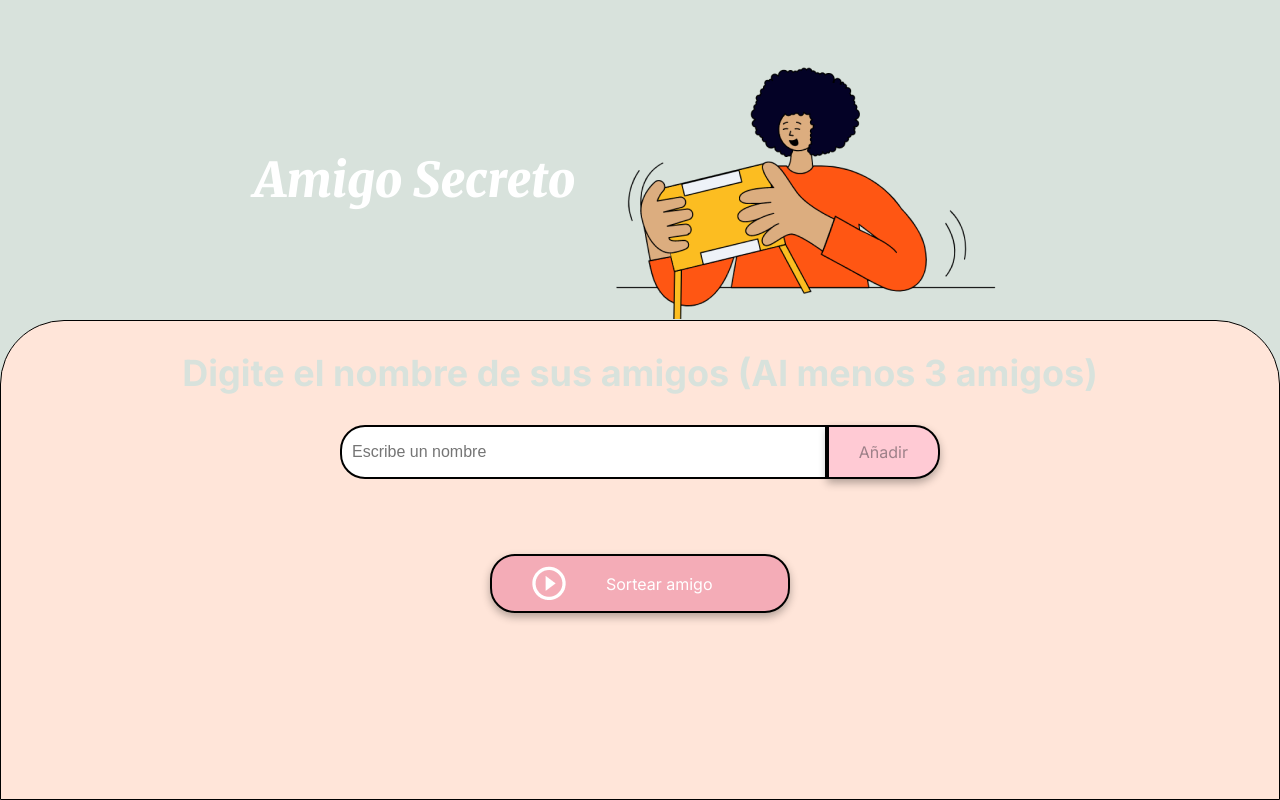
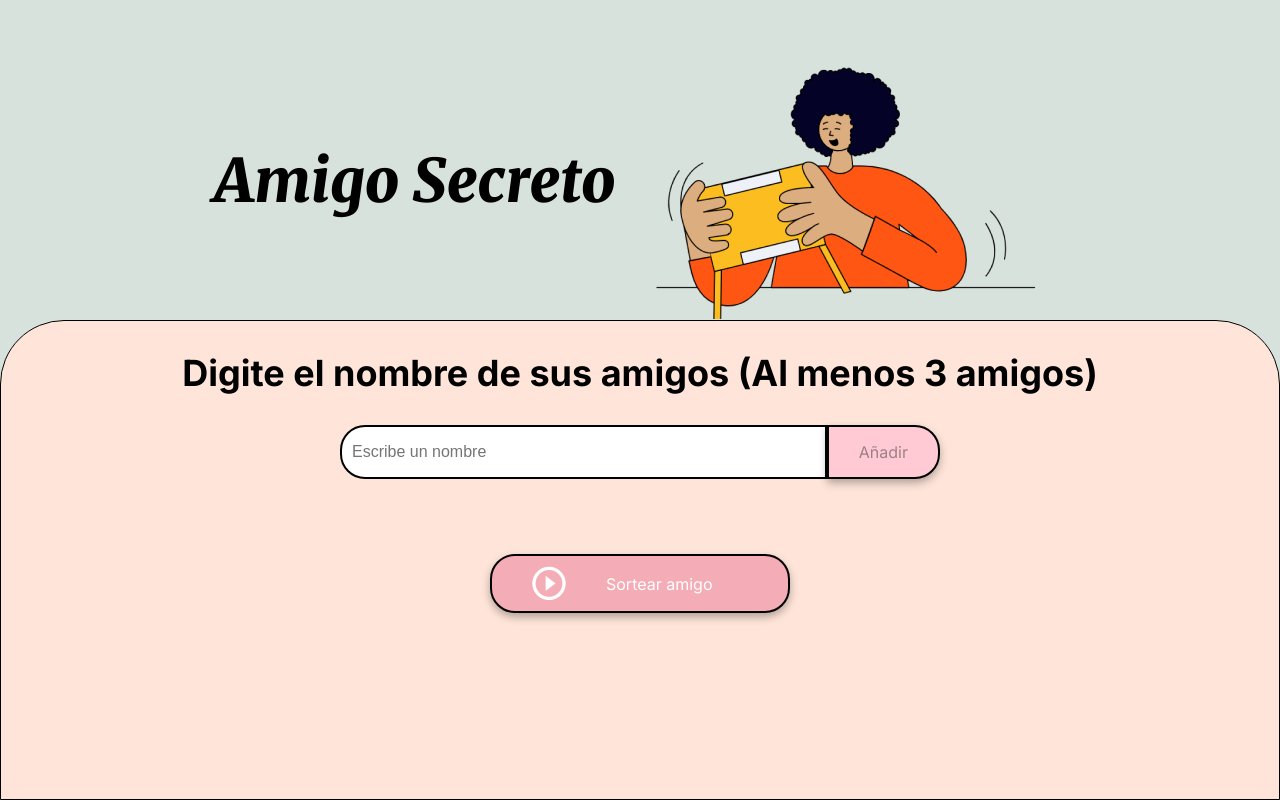
Before and after one commit to Brycoder1/CHALLENGE-AMIGO-SORTEADO, a plain HTML site: page index.html in a window 1280 px wide. Drawn offline with Linux system fonts and the light colour scheme.

Commit message:
Update style.css
Color of the titles changed

```diff
--- a/style.css
+++ b/style.css
@@ -54,18 +54,18 @@ body {
 
 /* Títulos */
 .main-title {
-    font-size: 48px;
+    font-size: 60px;
     font-family: "Merriweather", serif;
     font-weight: 900;
     font-style: italic;
-    color: var(--color-white);
+    color: black;
 }
 
 .section-title {
     font-family: "Inter", serif;
     font-size: 36px;
     font-weight: 700;
-    color: var(--color-primary);
+    color: black;
     margin: 10px 0;
     text-align: center;
 }
```
